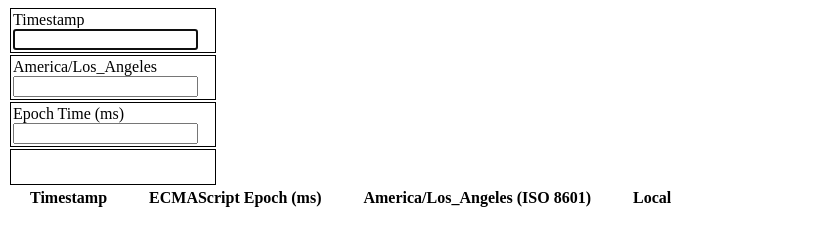
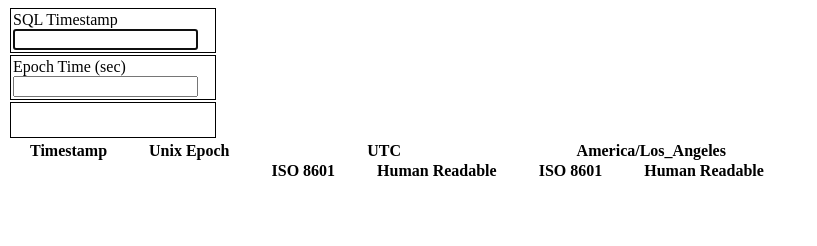
Before and after one commit to seannam/timezoneConverter, a plain HTML site: page index.html in a window 1280 px wide. Shown: the whole page, without its empty margins (0-817 px from the left). Drawn offline with Linux system fonts and the light colour scheme.

Commit message:
(feat) update output table formatting

```diff
--- a/index.html
+++ b/index.html
@@ -6,23 +6,20 @@
     <meta name="viewport" content="width=device-width, initial-scale=1.0">
     <title>Timestamp Converter</title>
     <link rel="stylesheet" href="css/style.css">
+
 </head>
+<script src="libraries/luxon.min.js"></script>
 <script src="scripts/main.js"></script>
 <body>
 
     <div class='container-small'>
-        <label for="timestampField">Timestamp</label>
+        <label for="timestampField">SQL Timestamp</label>
         <input type="text" name="timestampField" id="timestampField">
     </div>
     <div class="container-small">
-        <label for="outputPacific">America/Los_Angeles</label>
-        <span name="outputPacific" id="outputPacific"></span>
-        <input type="text" name="outputPacific" id="textFieldPacific">
-    </div>
-    <div class="container-small">
-        <label for="outputEpoch">Epoch Time (ms)</label>
-        <span name="outputEpoch" id="outputEpoch"></span>
-        <input type="text" name="outputEpoch" id="textFieldEpoch">
+        <label for="epochField">Epoch Time (sec)</label>
+        <span name="epochField" id="epochField"></span>
+        <input type="text" name="epochField" id="epochField">
     </div>
     <div class="container-small">
         <div id="consoleMessage"></div>
@@ -31,9 +28,17 @@
         <thead>
             <tr>
                 <th>Timestamp</th>
-                <th>ECMAScript Epoch (ms)</th>
-                <th>America/Los_Angeles (ISO 8601)</th>
-                <th>Local</th>
+                <th>Unix Epoch</th>
+                <th colspan='2'>UTC</th>
+                <th colspan='2'>America/Los_Angeles</th>
+            </tr>
+            <tr>
+                <th></th>
+                <th></th>
+                <th>ISO 8601</th>
+                <th>Human Readable</th>
+                <th>ISO 8601</th>
+                <th>Human Readable</th>
             </tr>
         </thead>
     </table>
```
